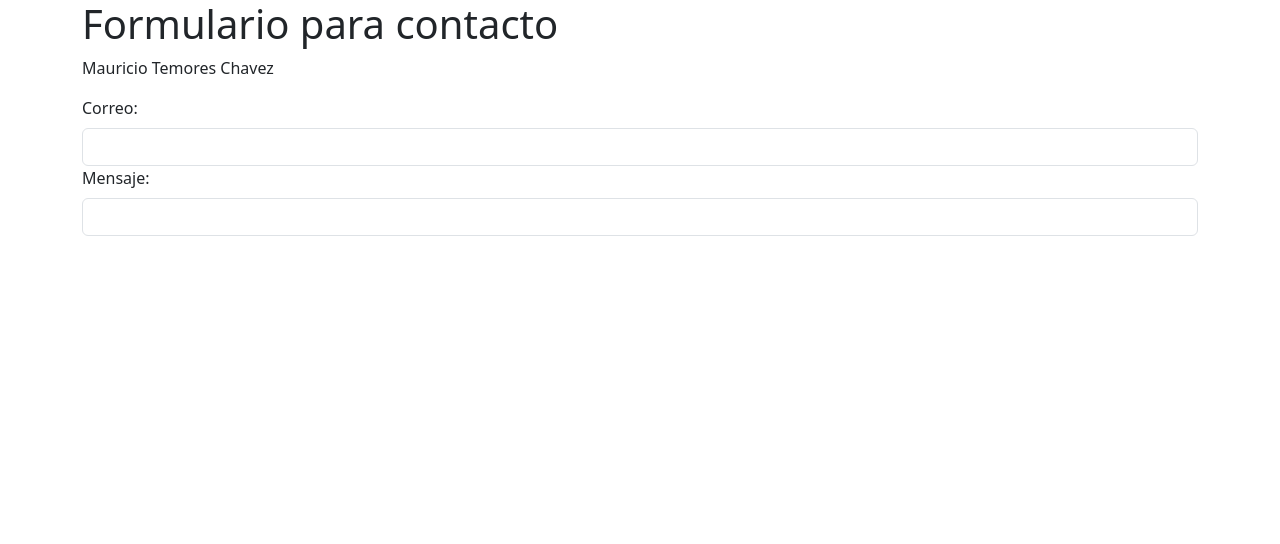
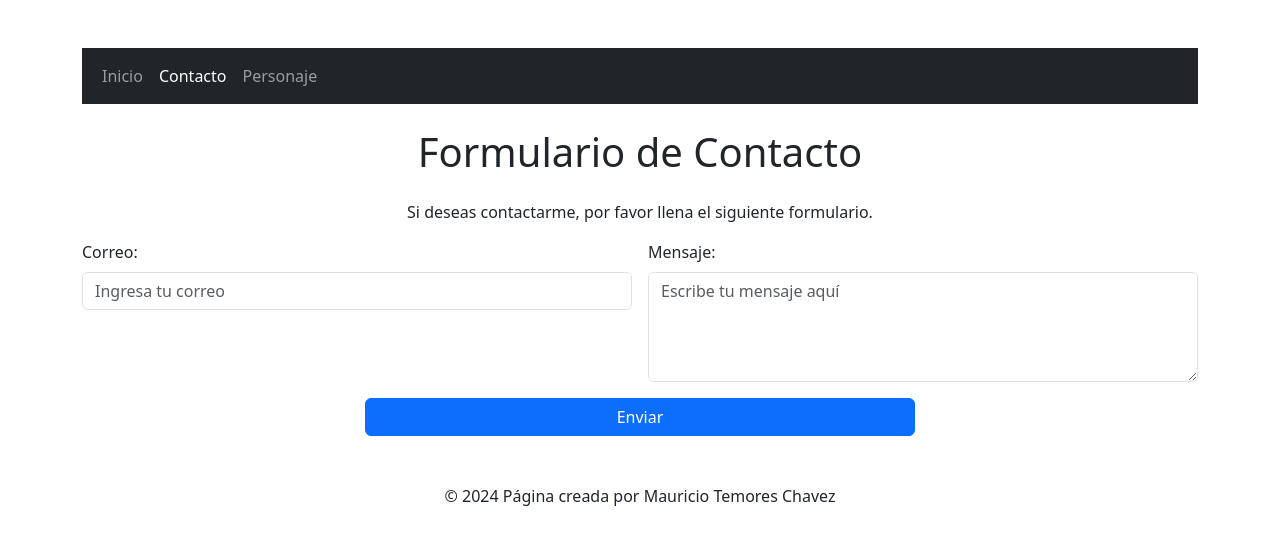
Before and after one commit to Mauriciotemores/repositorio-1, a plain HTML site: page contacto.html in a window 1280 px wide. Drawn offline with nearby package versions, Linux system fonts and the light colour scheme.

Commit message:
2da actualizacion de contacto.html

```diff
--- a/contacto.html
+++ b/contacto.html
@@ -5,15 +5,66 @@
     <meta name="viewport" content="width=device-width, initial-scale=1.0">
     <link href="https://cdn.jsdelivr.net/npm/bootstrap@5.3.3/dist/css/bootstrap.min.css" rel="stylesheet" integrity="sha384-QWTKZyjpPEjISv5WaRU9OFeRpok6YctnYmDr5pNlyT2bRjXh0JMhjY6hW+ALEwIH" crossorigin="anonymous">
     <script src="https://cdn.jsdelivr.net/npm/bootstrap@5.3.3/dist/js/bootstrap.bundle.min.js" integrity="sha384-YvpcrYf0tY3lHB60NNkmXc5s9fDVZLESaAA55NDzOxhy9GkcIdslK1eN7N6jIeHz" crossorigin="anonymous"></script>
-    <title>Mauricio Temores Chavez - Contato</title>
+    <title>Mauricio Temores Chavez - Contacto</title>
 </head>
-<body class="container">
-    <h1>Formulario para contacto</h1>
-    <p>Mauricio Temores Chavez</p>
-    <form>
-        <label form="correo" class="form-label">Correo:</label>
-        <input class="form-control" type="email" name="Correo" id="correo">
-        <label form="mensaje" class="form-label">Mensaje:</label>
-        <input class="form-control" type="text" name="Mensaje" id="mensaje">
+<body class="container py-5">
+    <nav class="navbar navbar-expand-lg navbar-dark bg-dark mb-4">
+        <div class="container-fluid">
+            <button class="navbar-toggler" type="button" data-bs-toggle="collapse" data-bs-target="#navbarNav" aria-controls="navbarNav" aria-expanded="false" aria-label="Toggle navigation">
+                <span class="navbar-toggler-icon"></span>
+            </button>
+            <div class="collapse navbar-collapse" id="navbarNav">
+                <ul class="navbar-nav">
+                    <li class="nav-item"><a class="nav-link" href="file:///C:/Users/tekie/Desktop/Programacion%20para%20internet/Index.html">Inicio</a></li>
+                    <li class="nav-item"><a class="nav-link active" href="file:///C:/Users/tekie/Desktop/Programacion%20para%20internet/contacto.html">Contacto</a></li>
+                    <li class="nav-item"><a class="nav-link" href="file:///C:/Users/tekie/Desktop/Programacion%20para%20internet/personaje.html">Personaje</a></li>
+                </ul>
+            </div>
+        </div>
+    </nav>
+
+    <h1 class="mb-4 text-center">Formulario de Contacto</h1>
+    <p class="text-center">Si deseas contactarme, por favor llena el siguiente formulario.</p>
+
+    <form class="row g-3 needs-validation" novalidate>
+        <!-- Campo Correo -->
+        <div class="col-md-6 mx-auto">
+            <label for="correo" class="form-label">Correo:</label>
+            <input type="email" class="form-control" id="correo" name="correo" placeholder="Ingresa tu correo" required>
+            <div class="invalid-feedback">Por favor ingresa un correo válido.</div>
+        </div>
+
+        <!-- Campo Mensaje -->
+        <div class="col-md-6 mx-auto">
+            <label for="mensaje" class="form-label">Mensaje:</label>
+            <textarea class="form-control" id="mensaje" name="mensaje" rows="4" placeholder="Escribe tu mensaje aquí" required></textarea>
+            <div class="invalid-feedback">Por favor ingresa un mensaje.</div>
+        </div>
+
+        <!-- Botón de envío -->
+        <div class="col-md-6 mx-auto text-center">
+            <button class="btn btn-primary w-100" type="submit">Enviar</button>
+        </div>
     </form>
+
+    <script>
+        // Validación personalizada de Bootstrap
+        (() => {
+            'use strict';
+            const forms = document.querySelectorAll('.needs-validation');
+            Array.from(forms).forEach(form => {
+                form.addEventListener('submit', event => {
+                    if (!form.checkValidity()) {
+                        event.preventDefault();
+                        event.stopPropagation();
+                    }
+                    form.classList.add('was-validated');
+                }, false);
+            });
+        })();
+    </script>
+    <footer class="text-center mt-5">
+    <p>© 2024 Página creada por Mauricio Temores Chavez</p>
+    </footer>
 </body>
+</html>
```
